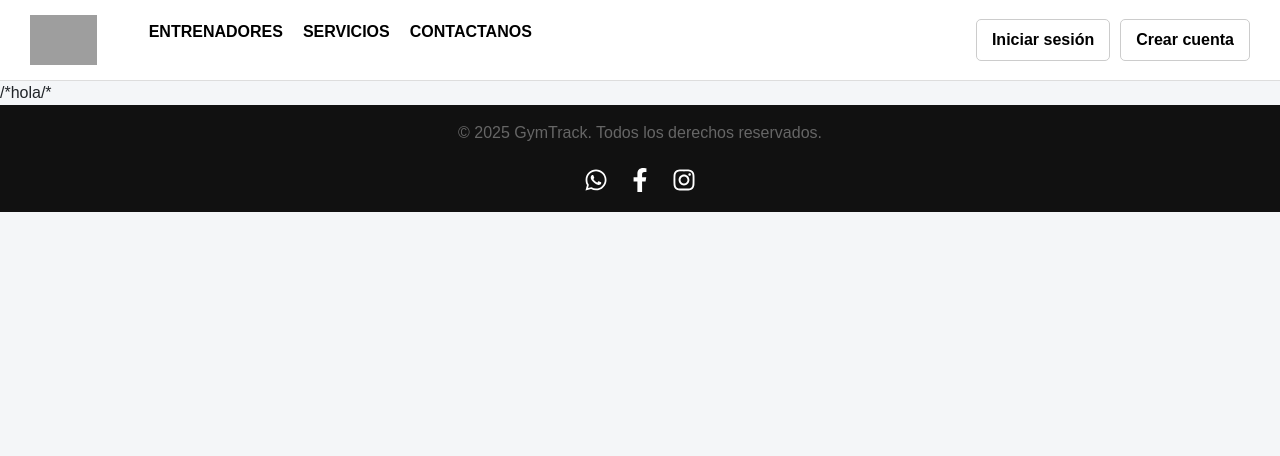
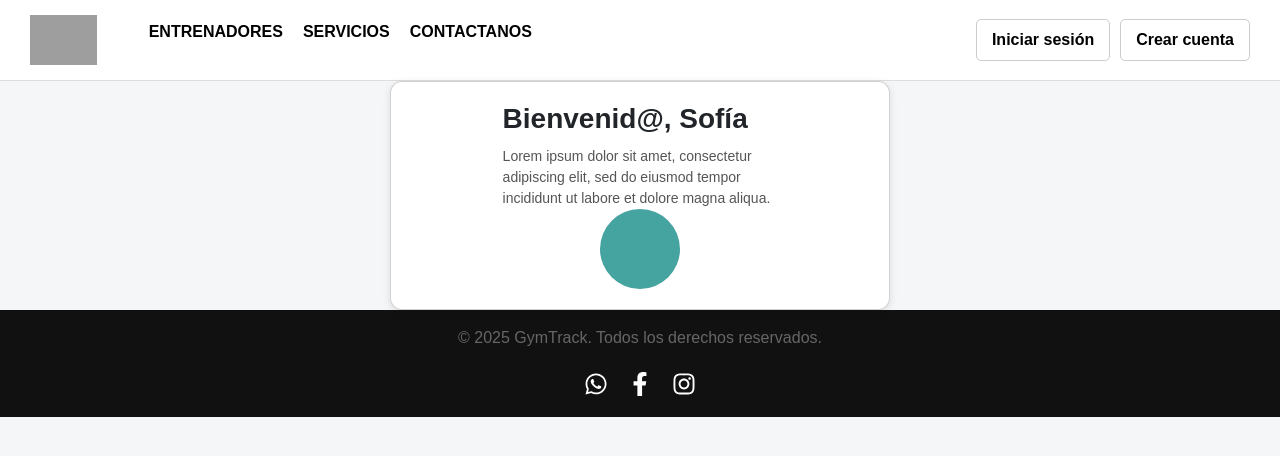
Before and after one commit to sof1aromero/GymTrackProyecto2, a React (Vite) app: page /admin/inicio in a window 1280 px wide. Shown: the top 456 px of the page. Built offline with nearby package versions, Linux system fonts and the light colour scheme; grey boxes are pictures that could not be loaded.

Commit message:
inicioadminprimercontainer

```diff
--- a/src/App.jsx
+++ b/src/App.jsx
@@ -9,9 +9,8 @@ import Footer from "./components/InicioSesionFN/Footer";
 import CalendarioCliente from "./components/ClienteEntrenador/CalendarioCliente";
 import HistorialClases from "./components/ClienteEntrenador/HistorialClases";
 import ConfirmacionReserva from "./components/ClienteEntrenador/ConfirmacionReserva";
-import MisServicios from "./components/ServiciosNotificaciones/MisServicios";
-import NavBarPriv from "./components/ServiciosNotificaciones/NavBarPriv";
 import DashboardAdmin from './components/Administrador/DashboardAdmin';
+import InicioAdmin from "./components/Administrador/InicioAdmin";
 
 function App() {
   return (
@@ -27,10 +26,10 @@ function App() {
         <Route path="/calendario" element={<CalendarioCliente />} />
         <Route path="/historial-clases" element={<HistorialClases />} />
         <Route path="/confirmacion-reserva" element={<ConfirmacionReserva/>} />
-        <Route path="/mis-servicios" element={<MisServicios />} />
         <Route path="/admin" element={<DashboardAdmin />} />
+        <Route path="/admin/inicio" element={<InicioAdmin />}/>
         </Routes>
-        /*hola/*
+
       <Footer />
     </>
   );
--- /dev/null
+++ b/src/components/Administrador/InicioAdmin.jsx
@@ -0,0 +1,17 @@
+import "../../styles/Administrador/InicioAdmin.css";
+const InicioAdmin = () => {
+return (
+<div class="card">
+  <div class="text-section">
+    <h3><strong>Bienvenid@, Sofía</strong></h3>
+    <p>
+      Lorem ipsum dolor sit amet, consectetur adipiscing elit, sed do eiusmod tempor incididunt ut labore et dolore magna aliqua.
+    </p>
+  </div>
+  <span class="dot"></span>
+  <div class="circle"></div>
+</div>
+);
+};
+
+export default InicioAdmin;
--- /dev/null
+++ b/src/styles/Administrador/InicioAdmin.css
@@ -0,0 +1,45 @@
+.card {
+  display: flex;
+  align-items: center;
+  justify-content: space-between;
+  background: white;
+  padding: 20px;
+  border-radius: 12px;
+  box-shadow: 0 2px 8px rgba(0, 0, 0, 0.1);
+  max-width: 500px;
+  margin: auto;
+  position: relative;
+}
+
+.text-section {
+  max-width: 60%;
+}
+
+.text-section h3 {
+  margin: 0 0 10px 0;
+  font-family: Arial, sans-serif;
+}
+
+.text-section p {
+  margin: 0;
+  color: #555;
+  font-family: Arial, sans-serif;
+  font-size: 14px;
+}
+
+.circle {
+  width: 80px;
+  height: 80px;
+  background-color: #45a3a0;
+  border-radius: 50%;
+}
+
+.dot {
+  width: 5px;
+  height: 5px;
+  border-radius: 50%;
+  position: absolute;
+  left: 60%;
+  top: 50%;
+  transform: translate(-50%, -50%);
+}
```
Also changed, not shown: 1 other file (tests, documents, lock files or other folders).
